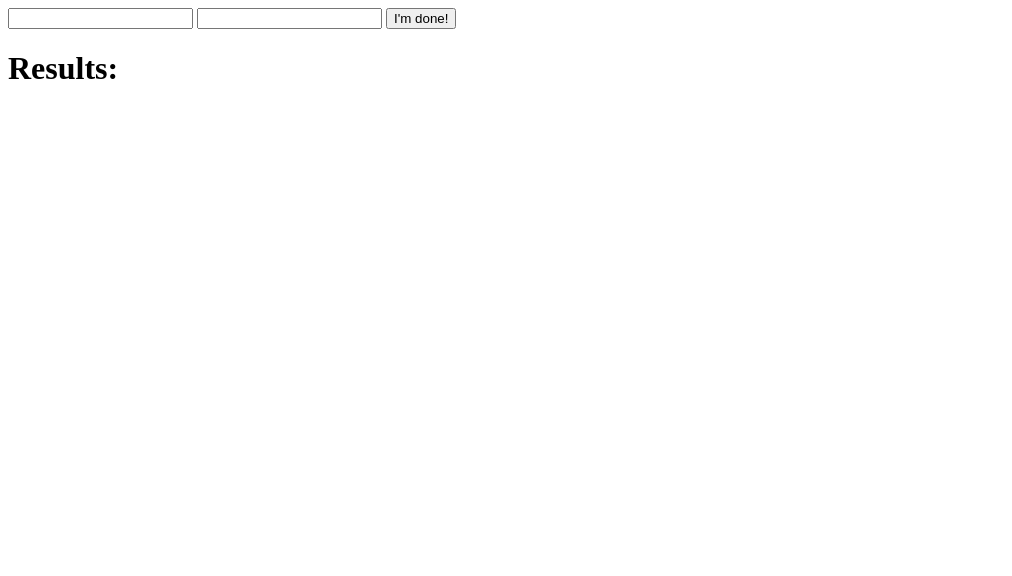
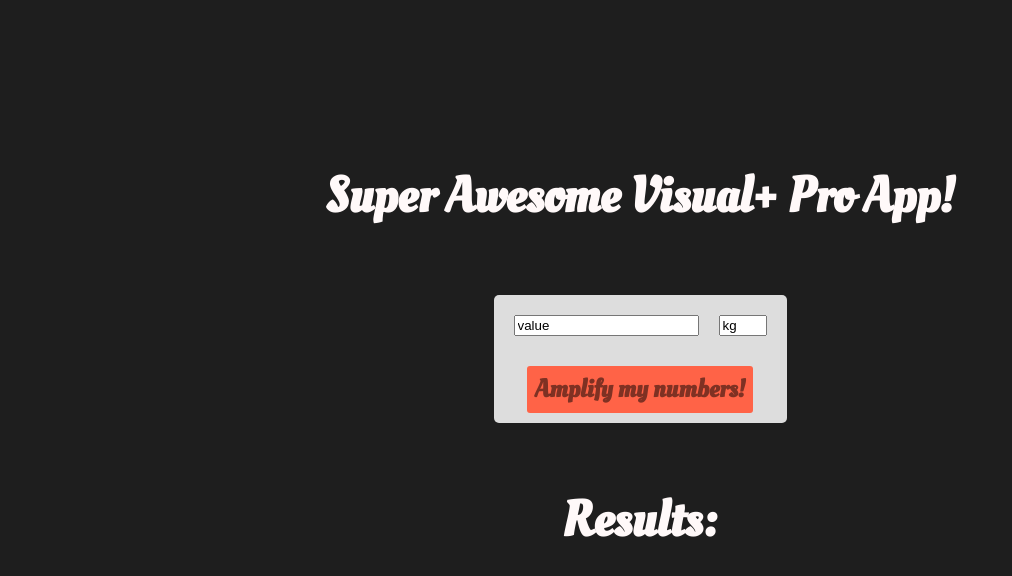
Before and after one commit to 3DJakob/visualapp, a plain HTML site: page index.html in a window 1280 px wide. Shown: the whole page, without its empty margins (0-1012 px from the left). Drawn offline with Linux system fonts and the light colour scheme.

Commit message:
Design to the site

```diff
--- /dev/null
+++ b/css/stylesheet.css
@@ -0,0 +1,65 @@
+body {
+  margin: 0;
+}
+
+h1, h2, h3{
+  color: #fff9f9;
+  font-family: 'Oleo Script', cursive;
+  font-size: 50px;
+}
+
+.window {
+  display: flex;
+  height: 100vh;
+  width: 100vw;
+  background: #1E1E1E;
+  justify-content: center;
+  align-items: center;
+  flex-direction: column;
+}
+
+div.box {
+  display: flex;
+  align-items: center;
+  justify-content: center;
+  padding: 10px;
+  border-radius: 6px;
+  max-width: 900px;
+}
+
+.box input {
+  margin: 10px;
+}
+
+.box input:nth-of-type(2) {
+  width: 40px;
+}
+
+.box button {
+  border: none;
+  /*outline:white solid 0.5px;*/
+  opacity: 0.2;
+  padding: 6px 8px;
+  border-radius: 3px;
+  color: black;
+  font-weight: bold;
+  margin: 0;
+  background-color: #FF6347;
+  transition: 0.2s;
+  font-size: 19pt;
+  opacity: 1 !important;
+  color: rgba(0,0,0,0.5);
+  font-family: 'Oleo Script', cursive;
+}
+
+.box button:hover {
+  transition: 0.3s;
+  opacity: 0.3;
+  background-color: #d32000;
+}
+
+div.container {
+  background-color: #DDDDDD;
+  border-radius: 5px;
+  margin: 30px;
+}
--- a/index.html
+++ b/index.html
@@ -1,15 +1,27 @@
 <!DOCTYPE html>
 <html>
   <head>
+    <link href="https://fonts.googleapis.com/css?family=Oleo+Script" rel="stylesheet">
+    <link rel="stylesheet" href="css/stylesheet.css">
     <meta charset="utf-8">
-    <title>Visulize</title>
+    <title>Visulize+</title>
     <script src="script.js"></script>
   </head>
-  <body id="body">
-    <input type="text" name="" value="" id="number">
-    <input type="text" name="" value="" id="unit">
-    <button onclick="submit()" type="button" name="button">I'm done!</button>
-    <h1>Results:</h1>
-    <h2 id="result"></h2>
+  <body>
+    <div class="window">
+      <h1>Super Awesome Visual+ Pro App!</h1>
+      <div class="container">
+        <div class="box">
+          <input type="text" name="" value="value" id="number">
+          <input type="text" name="" value="kg" id="unit">
+        </div>
+        <div class="box">
+          <button onclick="submit()">Amplify my numbers!</button>
+        </div>
+      </div>
+          <h1>Results:</h1>
+          <h2 id="result"></h2>
+      <!-- </div> -->
+    </div>
   </body>
 </html>
--- a/script.js
+++ b/script.js
@@ -3,9 +3,9 @@ var mass = ['kg', 'g']
 var massExamples = [{
   'title': 'Golfballs',
   'measurement': '0.04593'
-}, {
-  'title': 'Elephants',
-  'measurement': '5500'
+// }, {
+//   'title': 'Elephants',
+//   'measurement': '5500'
 }]
 
 function submit () {
```
Also changed, not shown: index old.html (added, +15 -0 lines).
